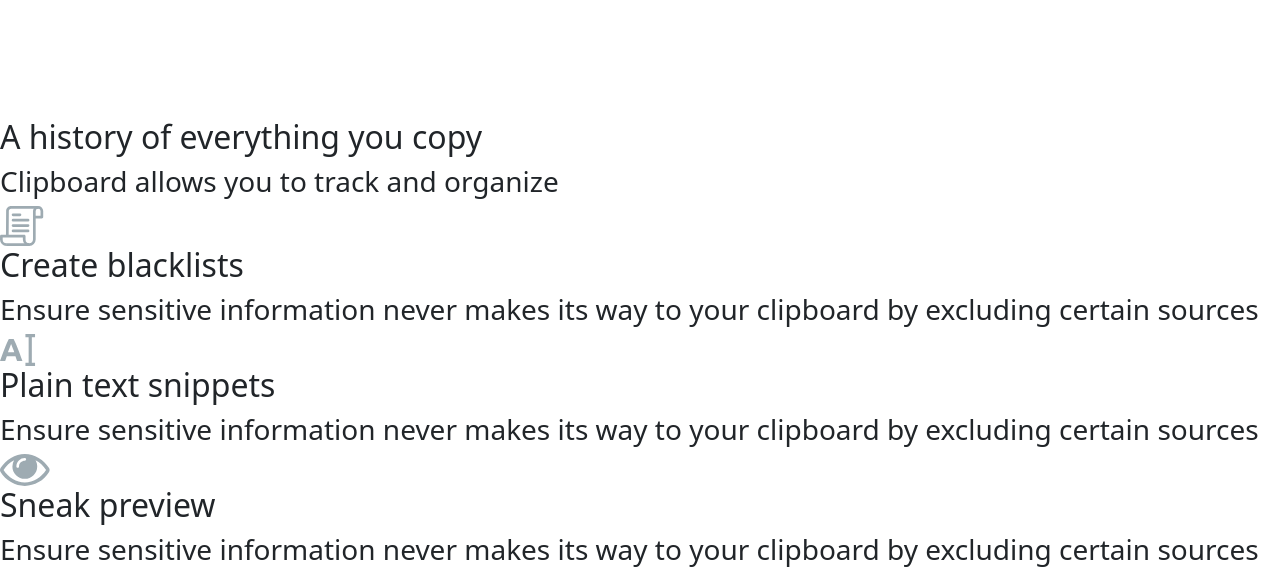
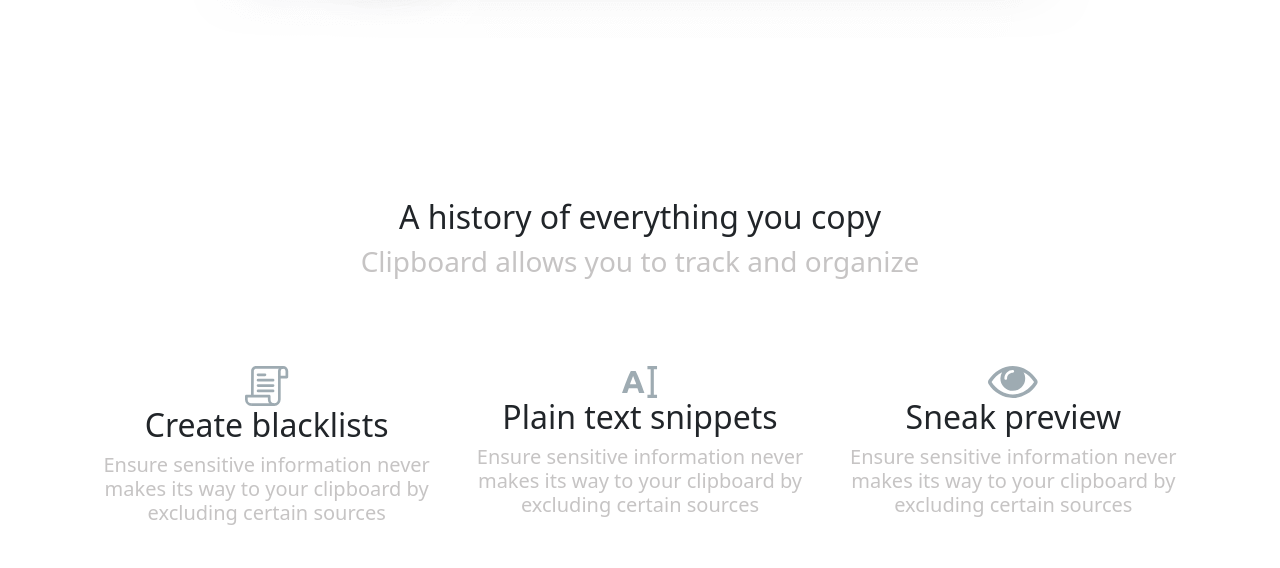
Before and after one commit to sebreye/template-8, a website: page index.html in a window 1280 px wide. Shown: the part 2690-3258 px from the top of the page. Drawn offline with Linux system fonts and the light colour scheme.

Commit message:
ajout css sect5

```diff
--- a/index.html
+++ b/index.html
@@ -82,13 +82,13 @@
 
     <!-- section5 -->
 
-    <section>
-        <div>
+    <section class="ssect5">
+        <div class="para-sect5">
             <h2>A history of everything you copy</h2>
             <h3>Clipboard allows you to track and organize</h3>
         </div>
-        <div>
-            <div>
+        <div class="cards-sect5">
+            <div class="cards">
                 <svg width="44" height="40" xmlns="http://www.w3.org/2000/svg">
                     <g fill="#9EABB2" fill-rule="nonzero">
                         <path
@@ -100,23 +100,23 @@
                     </g>
                 </svg>
                 <h2>Create blacklists</h2>
-                <h3>Ensure sensitive information never makes its way to your clipboard by excluding certain sources</h3>
+                <h5>Ensure sensitive information never makes its way to your clipboard by excluding certain sources</h5>
             </div>
-            <div>
+            <div class="cards">
                 <svg width="36" height="32" xmlns="http://www.w3.org/2000/svg">
                     <path
                         d="M17.872 14.736a235.39 235.39 0 012.192 5.744c.746 2.027 1.536 4.24 2.368 6.64h-5.344a44.4 44.4 0 00-.784-2.368c-.288-.81-.57-1.632-.848-2.432h-8.64c-.278.8-.56 1.621-.848 2.432a44.4 44.4 0 00-.784 2.368H0a371.54 371.54 0 012.368-6.644 233.104 233.104 0 012.192-5.748 206.71 206.71 0 012.112-5.112c.693-1.61 1.413-3.136 2.16-4.736H13.6c.725 1.6 1.44 3.125 2.144 4.736.704 1.61 1.413 3.328 2.128 5.12zM7.968 18.32h6.303c-.34-.96-.671-1.878-.991-2.752a94.407 94.407 0 00-.912-2.4c-.288-.725-.539-1.365-.752-1.92-.214-.555-.384-.992-.512-1.313-.107.32-.267.758-.48 1.313a1241.872 1241.872 0 00-1.648 4.32c-.331.874-.667 1.792-1.008 2.752zM35.04 3.2h-3.2v25.6h3.2V32h-9.6v-3.2h3.2V3.2h-3.2V0h9.6v3.2z"
                         fill="#9EABB2" fill-rule="nonzero" /></svg>
                 <h2>Plain text snippets</h2>
-                <h3>Ensure sensitive information never makes its way to your clipboard by excluding certain sources</h3>
+                <h5>Ensure sensitive information never makes its way to your clipboard by excluding certain sources</h5>
             </div>
-            <div>
+            <div class="cards">
                 <svg width="50" height="32" xmlns="http://www.w3.org/2000/svg">
                     <path
                         d="M49.059 14.072c-2.585-4.227-6.06-7.623-10.424-10.188C34.27 1.318 29.66.035 24.806.035c-4.854 0-9.464 1.283-13.829 3.849C6.612 6.449 3.137 9.845.554 14.072c-.37.646-.554 1.283-.554 1.91 0 .628.185 1.265.554 1.91 2.583 4.227 6.058 7.624 10.423 10.189 4.365 2.565 8.975 3.847 13.83 3.847 4.853 0 9.463-1.277 13.828-3.833 4.365-2.557 7.84-5.957 10.424-10.202.369-.646.553-1.283.553-1.91 0-.628-.184-1.265-.553-1.911zM18.867 6.5c1.652-1.652 3.631-2.478 5.939-2.478.369 0 .683.13.941.388.258.258.388.572.388.941 0 .37-.13.683-.387.941a1.28 1.28 0 01-.942.388c-1.587 0-2.944.563-4.07 1.689-1.126 1.126-1.688 2.482-1.688 4.07 0 .369-.13.683-.388.941a1.28 1.28 0 01-.941.388c-.37 0-.683-.13-.942-.388a1.282 1.282 0 01-.388-.942c0-2.306.827-4.286 2.478-5.938zm17.969 18.522c-3.701 2.242-7.71 3.364-12.03 3.364-4.319 0-8.329-1.121-12.03-3.364-3.7-2.243-6.777-5.256-9.232-9.04 2.805-4.356 6.321-7.614 10.548-9.773a12.099 12.099 0 00-1.689 6.23c0 3.414 1.214 6.334 3.64 8.762 2.428 2.427 5.349 3.64 8.763 3.64 3.415 0 6.335-1.213 8.762-3.64 2.428-2.427 3.641-5.348 3.641-8.763 0-2.233-.563-4.31-1.689-6.229 4.227 2.16 7.743 5.418 10.548 9.773-2.454 3.784-5.532 6.797-9.232 9.04z"
                         fill="#9EABB2" fill-rule="nonzero" /></svg>
                 <h2>Sneak preview</h2>
-                <h3>Ensure sensitive information never makes its way to your clipboard by excluding certain sources</h3>
+                <h5>Ensure sensitive information never makes its way to your clipboard by excluding certain sources</h5>
             </div>
         </div>
     </section>
--- a/src/sass/modules/_section4.scss
+++ b/src/sass/modules/_section4.scss
@@ -7,5 +7,5 @@
 .img-sect4{
     display: flex;
     justify-content: center;
-    padding: 5vh;
+    padding: 10vh;
 }
--- a/src/sass/modules/_section5.scss
+++ b/src/sass/modules/_section5.scss
@@ -0,0 +1,21 @@
+.sect5{
+    padding: 10vh;
+}
+.para-sect5{
+    text-align: center;
+}
+h3{
+    color: rgb(198, 196, 196);
+}
+h5{
+    color: rgb(198, 196, 196);
+}
+.cards-sect5{
+    display: flex;
+    justify-content: space-around;
+    padding: 10vh;
+}
+.cards{
+    text-align: center;
+    width: 50vh;
+}
```
Also changed, not shown: public/css/app.css, 1 other file.
